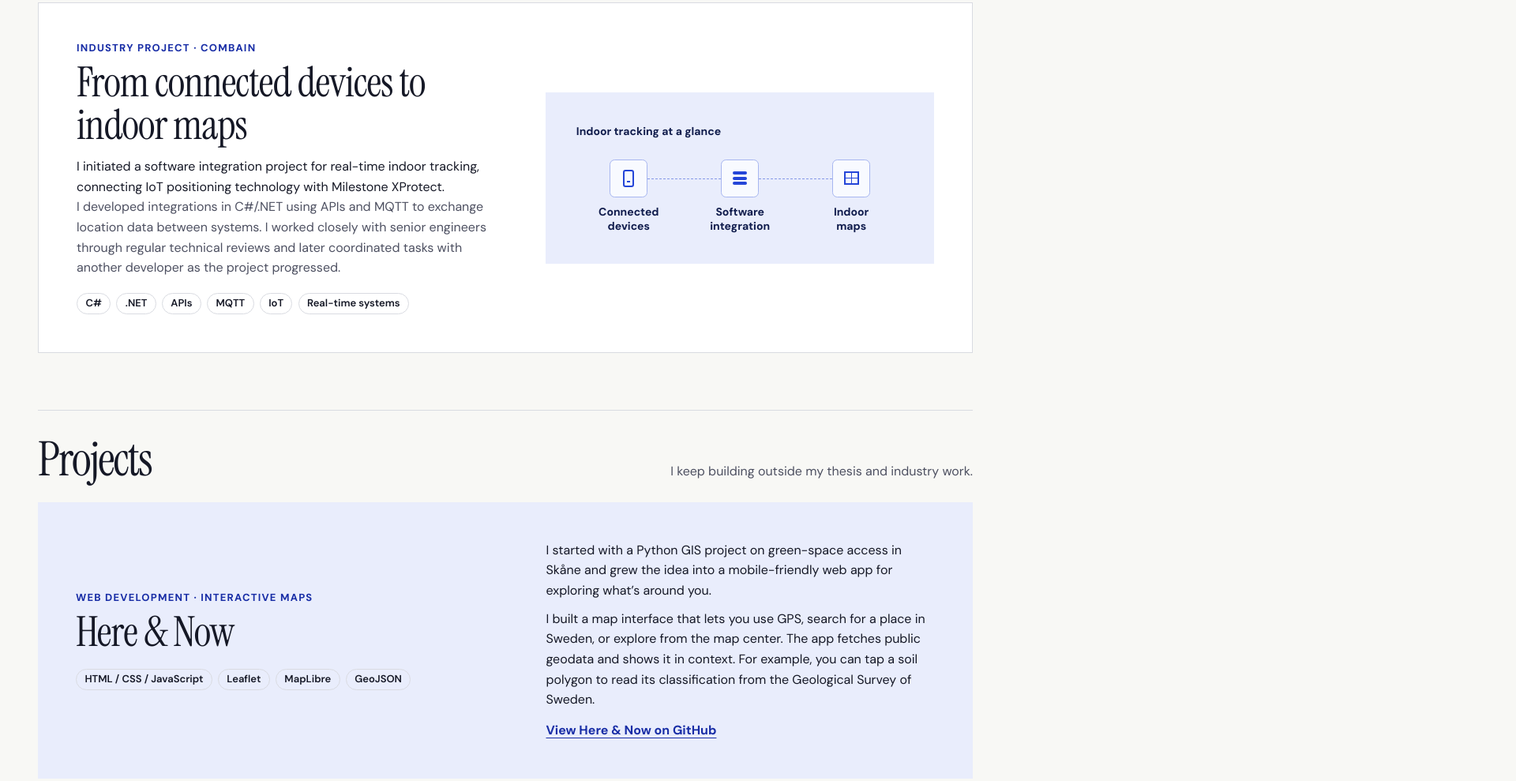
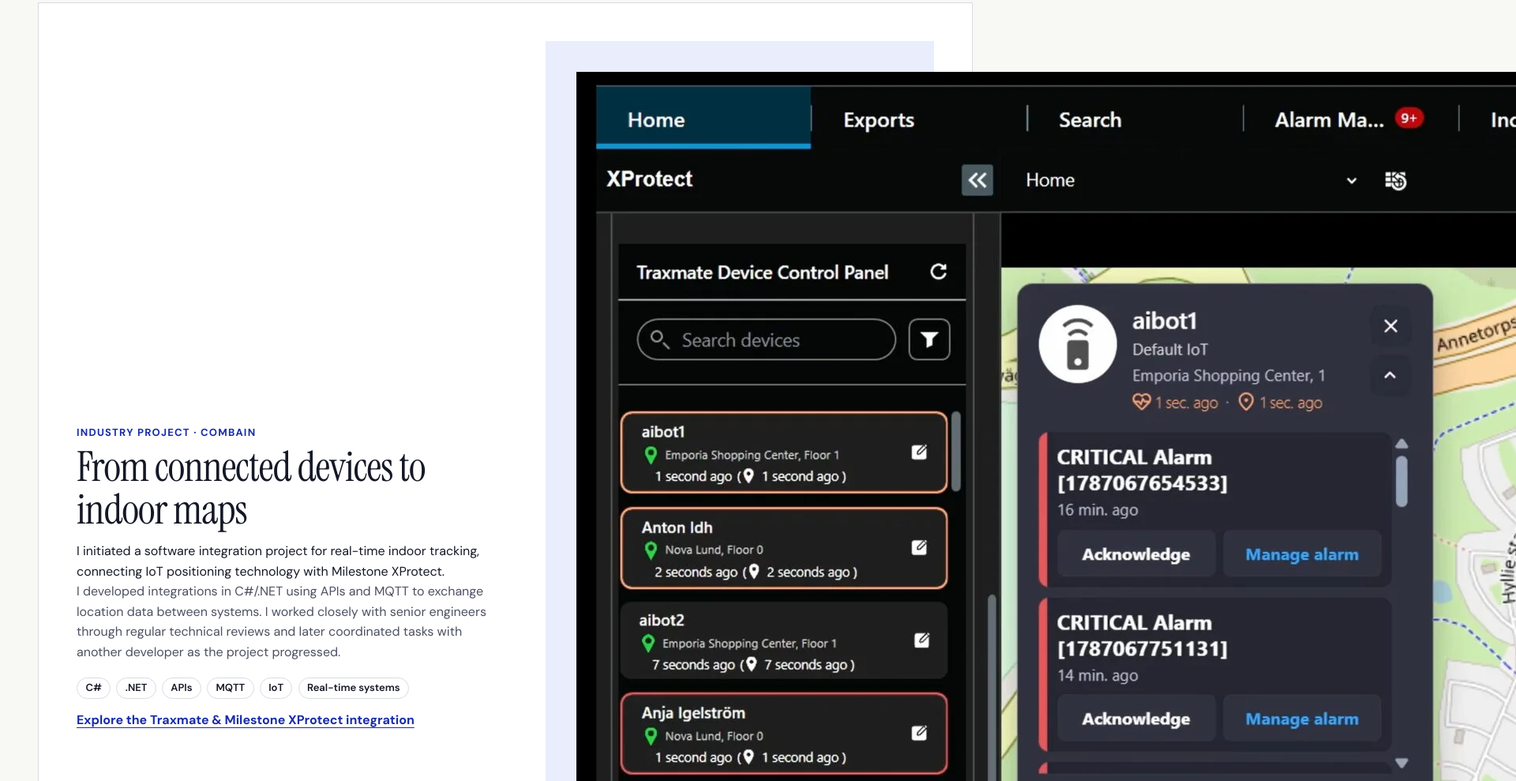
Before and after one commit to Joar-Rinaldo-Roos/Portfolio, a plain HTML site: page index.html in a window 1280 px wide. Shown: the part 1867-2856 px from the top of the page at 79% size, 1920 px wide, since content can reach past the window. Drawn offline with Linux system fonts and the light colour scheme.

Commit message:
Replace Combain integration diagram with Traxmate screenshot and add integration link

```diff
--- a/index.html
+++ b/index.html
@@ -131,14 +131,11 @@
           <ul class="tags" aria-label="Technologies">
             <li>C#</li><li>.NET</li><li>APIs</li><li>MQTT</li><li>IoT</li><li>Real-time systems</li>
           </ul>
+          <a class="project-link" href="https://traxmate.io/solutions/tracking-integrations/milestone-xprotect-integration/" target="_blank" rel="noopener noreferrer">Explore the Traxmate &amp; Milestone XProtect integration</a>
         </div>
-        <figure class="network-figure">
-          <figcaption>Indoor tracking at a glance</figcaption>
-          <ol class="signal-flow">
-            <li><span class="signal-symbol device" aria-hidden="true"><i></i></span><span>Connected<br>devices</span></li>
-            <li><span class="signal-symbol integration" aria-hidden="true"><i></i><i></i><i></i></span><span>Software<br>integration</span></li>
-            <li><span class="signal-symbol map" aria-hidden="true"><i></i></span><span>Indoor<br>maps</span></li>
-          </ol>
+        <figure class="network-figure network-screenshot">
+          <img src="./assets/Traxmate-for-Milestone-XProtect-screenshot.2-scaled.jpg.webp" alt="Screenshot of the Traxmate indoor tracking integration with Milestone XProtect" loading="lazy" decoding="async">
+          <figcaption>Traxmate for Milestone XProtect · Integration screenshot</figcaption>
         </figure>
       </article>
     </section>
```
